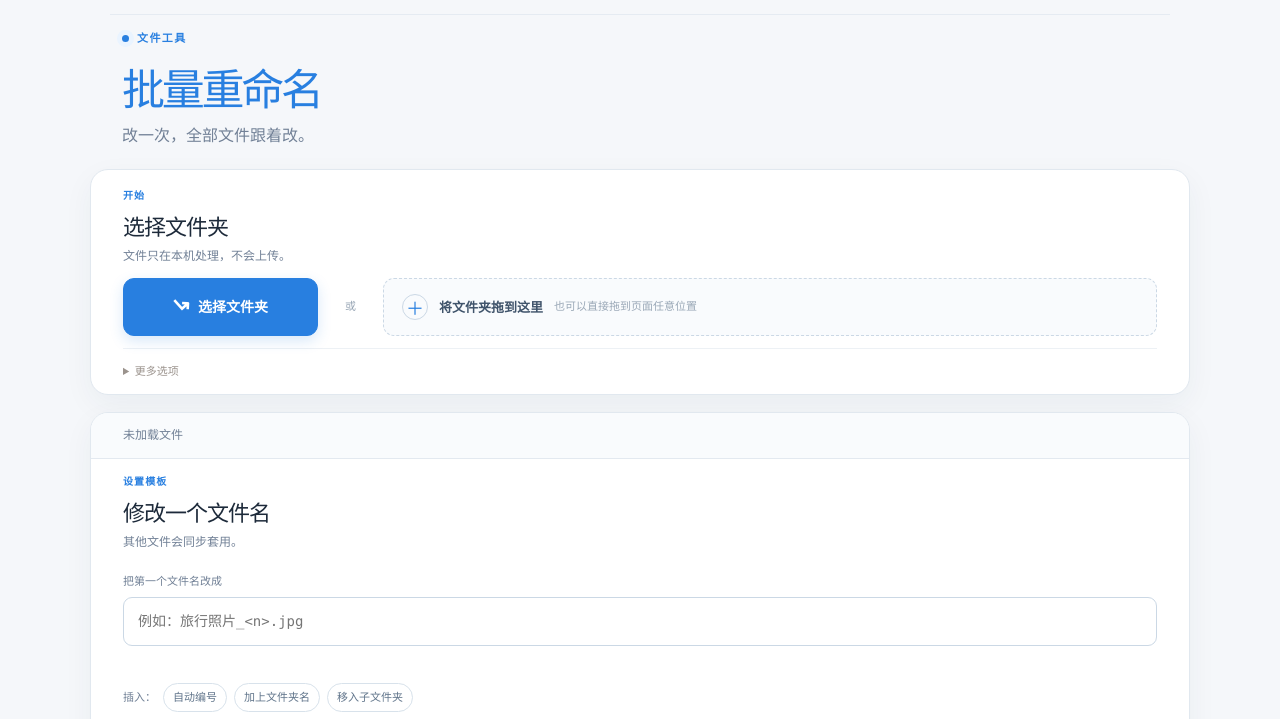
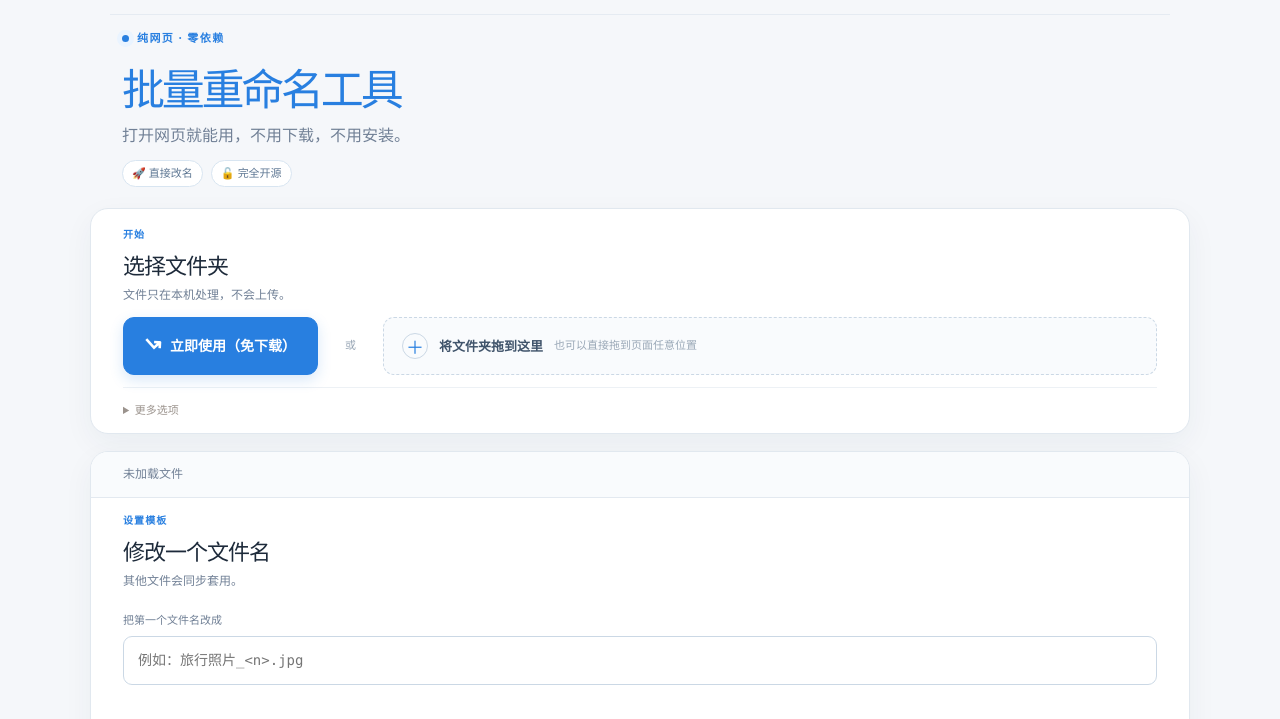
Before and after one commit to JohnWish1590/renamerx, a website: page text1/index.html in a window 1280 px wide. Shown: the part 57-776 px from the top of the page. Drawn offline with Linux system fonts and the light colour scheme; some packages are replaced by stand-ins of ours; no server answers; a script that the page names is missing.

Commit message:
feat: bring key value props to test hero

```diff
--- a/text1/index.html
+++ b/text1/index.html
@@ -4,7 +4,7 @@
   <meta charset="utf-8" />
   <meta name="viewport" content="width=device-width, initial-scale=1" />
   <title>RenamerX · 批量重命名</title>
-  <link rel="stylesheet" href="styles.css?v=text1-5" />
+  <link rel="stylesheet" href="styles.css?v=text1-6" />
 </head>
 <body ondragover="event.preventDefault()" ondrop="event.preventDefault()">
   <header class="site-header">
@@ -28,9 +28,13 @@
   <main>
     <section id="pageIntro" class="intro" aria-labelledby="page-title">
       <div class="intro-copy">
-        <p class="eyebrow"><span></span> 文件工具</p>
-        <h1 id="page-title"><em>批量重命名</em></h1>
-        <p>改一次，全部文件跟着改。</p>
+        <p class="eyebrow"><span></span> 纯网页 · 零依赖</p>
+        <h1 id="page-title"><em>批量重命名工具</em></h1>
+        <p>打开网页就能用，不用下载，不用安装。</p>
+        <div class="benefit-row" aria-label="工具特点">
+          <span>🚀 直接改名</span>
+          <span>🔓 完全开源</span>
+        </div>
       </div>
     </section>
 
@@ -46,7 +50,7 @@
       </div>
 
       <div class="choose-area">
-        <button id="pickBtn" class="primary-action" type="button"><span class="folder-icon">↳</span> 选择文件夹</button>
+        <button id="pickBtn" class="primary-action" type="button"><span class="folder-icon">↳</span> 立即使用（免下载）</button>
         <span class="choose-or">或</span>
         <div id="dropzone" class="dropzone" tabindex="0">
           <span class="drop-icon">＋</span>
--- a/text1/styles.css
+++ b/text1/styles.css
@@ -453,9 +453,13 @@ html[data-theme="dark"] .theme-switcher button.active { color: #071522; backgrou
 .header-stats { display: flex; align-items: baseline; gap: 9px; margin-left: auto; margin-right: 22px; color: #718096; font-size: 11px; white-space: nowrap; }
 .header-stats strong { color: #287fe0; font-size: 15px; font-weight: 750; }
 .header-stats i { color: #b1bdc9; font-style: normal; }
+.benefit-row { display: flex; flex-wrap: wrap; gap: 8px; margin-top: 12px; color: #5f7894; font-size: 11px; }
+.benefit-row span { padding: 4px 9px; border: 1px solid #d8e5f1; border-radius: 999px; background: #fff; }
 html[data-theme="dark"] .header-stats { color: #8ea2bb; }
 html[data-theme="dark"] .header-stats strong { color: #4fd0ff; }
 html[data-theme="dark"] .header-stats i { color: #526b85; }
+html[data-theme="dark"] .benefit-row { color: #9bb5cd; }
+html[data-theme="dark"] .benefit-row span { border-color: #2a4562; background: #101e30; }
 
 @media (max-width: 900px) {
   .header-stats { margin-right: 10px; }
```
